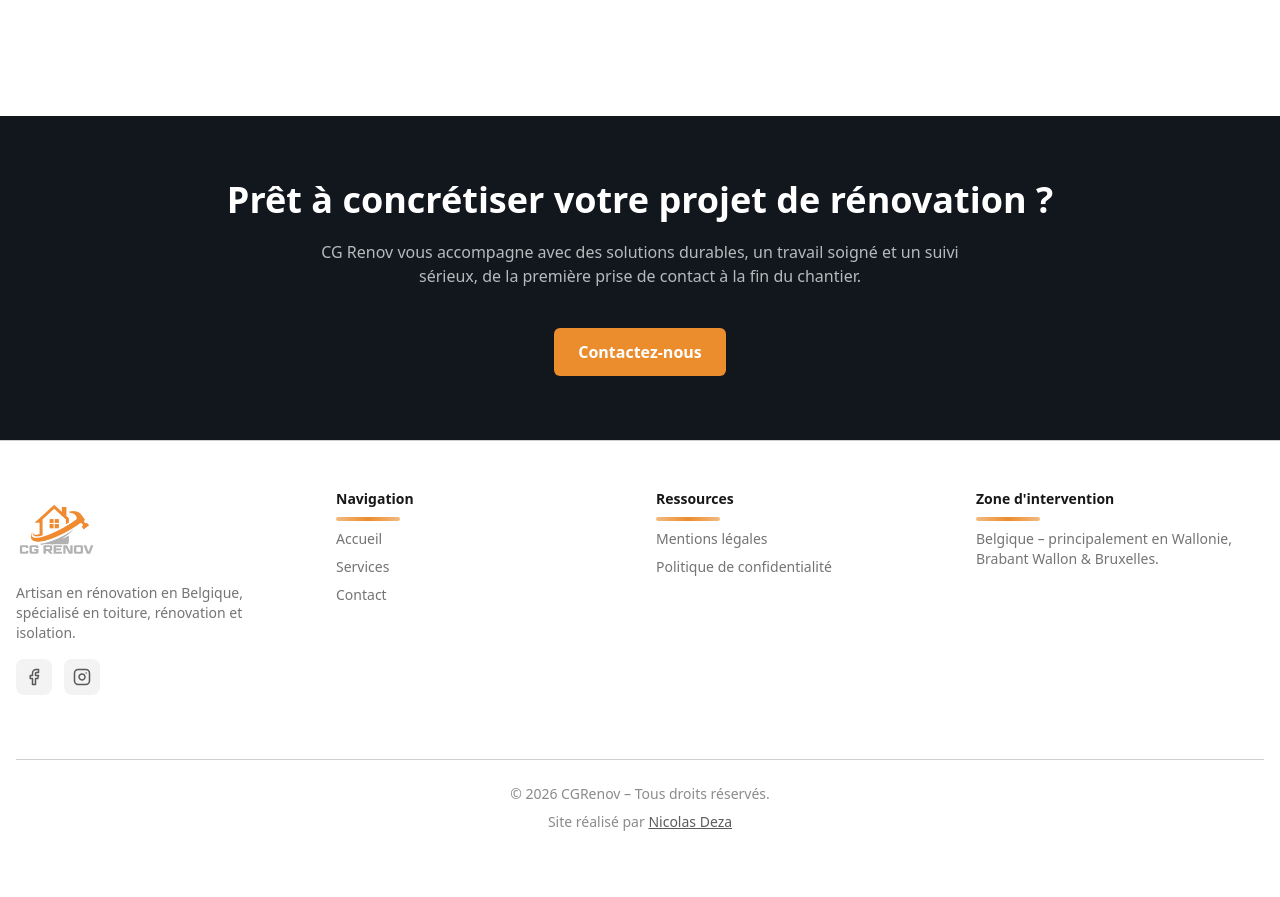
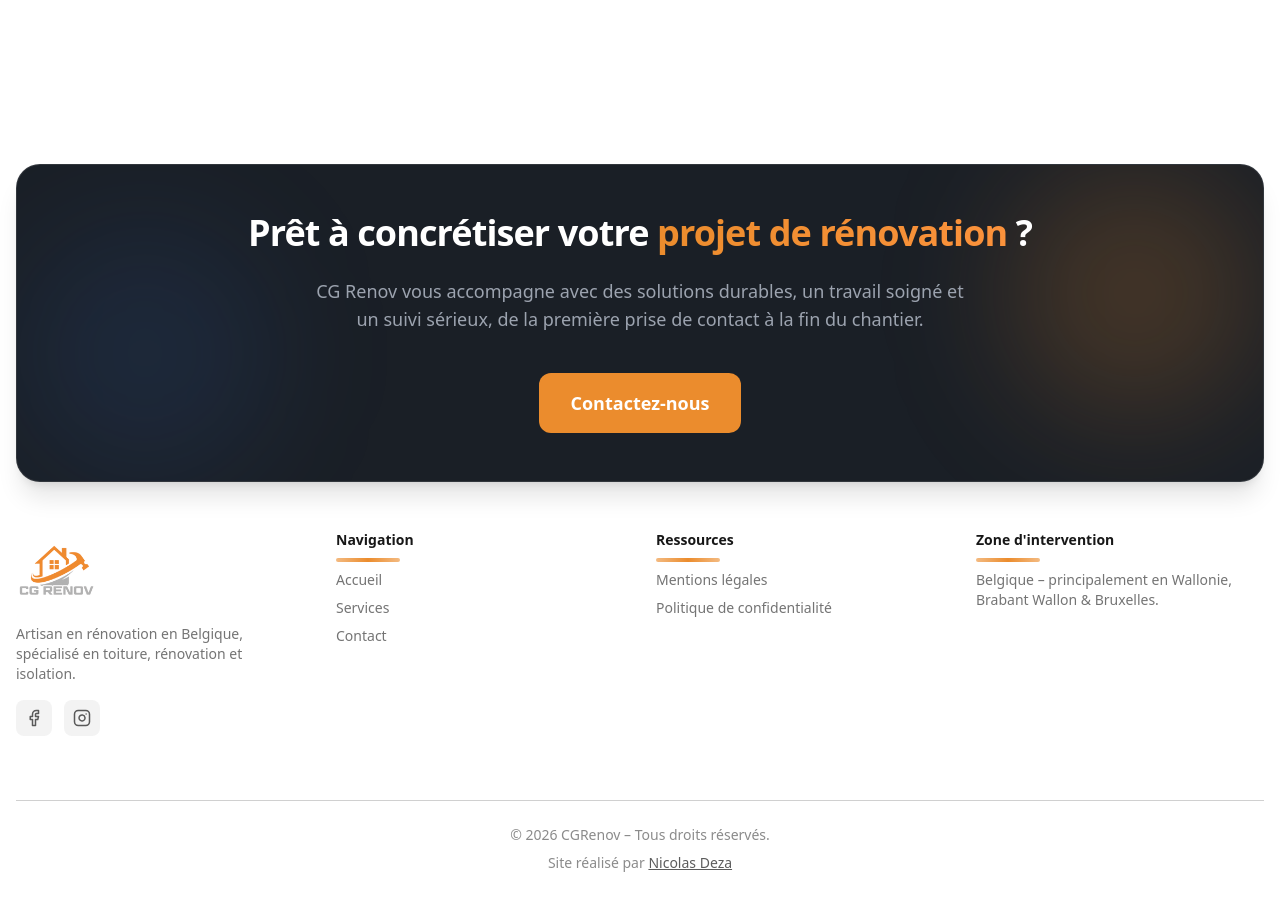
Before and after one commit to NicolasDeza/cgrenov, a Nuxt app: page / in a window 1280 px wide. Shown: the part 6127-7024 px from the top of the page. Before the commit the page ends 6983 px from the top, so only its background shows below. Built offline with nearby package versions, Linux system fonts and the light colour scheme.

Commit message:
Redesign du cta + moderne

```diff
--- a/app/components/AppFooterAccordion.vue
+++ b/app/components/AppFooterAccordion.vue
@@ -29,7 +29,7 @@ const toggleSection = (section: string) => {
 
 <template>
   <footer
-    class="w-full border-t border-foreground/20 bg-primary-bg"
+    class="w-full border-foreground/20 bg-primary-bg"
     aria-label="Pied de page"
   >
     <div class="mx-auto max-w-[1440px] px-4 pt-8 md:pt-12 pb-4 md:pb-6">
--- a/app/components/CtaSection.vue
+++ b/app/components/CtaSection.vue
@@ -1,31 +1,38 @@
 <template>
-  <section
-    class="w-full bg-[#11171D] py-10 md:py-16"
-    aria-label="Appel à l'action"
-  >
-    <div class="mx-auto max-w-7xl px-4">
-      <div class="rounded-lg px-6 text-center">
-        <h2 class="text-3xl md:text-4xl font-bold text-white ">
-          Prêt à concrétiser votre projet de rénovation ?
+  <section class="w-full bg-white pt-12 sm:pt-12 px-1" aria-label="Appel à l'action">
+    <div class="mx-auto px-1 sm:px-3">
+      <div class="relative overflow-hidden rounded-3xl border border-white/10 bg-[#1a1f26] px-6 py-8 md:px-20 md:py-12 text-center shadow-xl">
+
+        <div class="absolute top-0 right-0 w-64 h-64 bg-primary/20 rounded-full blur-3xl pointer-events-none" />
+        <div class="absolute bottom-0 left-0 w-64 h-64 bg-blue-500/10 rounded-full blur-3xl pointer-events-none" />
+
+        <div class="relative z-10">
+          <!-- <span class="inline-block px-4 py-1.5 mb-6 text-xs font-black uppercase tracking-[0.2em] text-primary bg-primary/10 rounded-full border border-primary/20">
+            Un projet ?
+          </span> -->
+
+          <h2 class="text-3xl sm:text-4xl font-black text-white tracking-tight leading-[1.15] mb-6 px-2">
+            Prêt à concrétiser votre <br class="hidden ">
+            <span class="text-transparent bg-clip-text bg-gradient-to-r from-primary to-orange-400">
+              projet de rénovation
+            </span> ?
           </h2>
 
-        <p class="mx-auto mt-5 max-w-2xl text-white/70">
+          <p class="mx-auto max-w-2xl text-base md:text-lg text-gray-400 font-normal leading-relaxed mb-10">
             CG Renov vous accompagne avec des solutions durables, un travail soigné et un suivi sérieux, de la première prise de contact à la fin du chantier.
           </p>
 
-        <div
-          class="mt-10 flex flex-col items-center justify-center gap-4 sm:flex-row"
-        >
+          <div class="flex flex-col items-center justify-center gap-6 sm:flex-row">
             <NuxtLink
               to="/contact"
-            class="group relative inline-flex items-center gap-2 rounded-md bg-primary px-6 py-3 font-bold text-white overflow-hidden
-                   transition-all duration-300 ease-out hover:scale-105"
+              class="group relative inline-flex items-center gap-2 rounded-xl bg-primary px-8 py-4 text-base md:text-lg font-bold text-white transition-all duration-300 hover:scale-105 overflow-hidden"
+
             >
               <span class="relative z-10">Contactez-nous</span>
               <div class="absolute inset-0 -translate-x-full bg-gradient-to-r from-transparent via-white/20 to-transparent group-hover:translate-x-full transition-transform duration-700" />
             </NuxtLink>
 
-
+          </div>
         </div>
       </div>
     </div>
```
Lines whose indentation alone changed are shown as unchanged.
